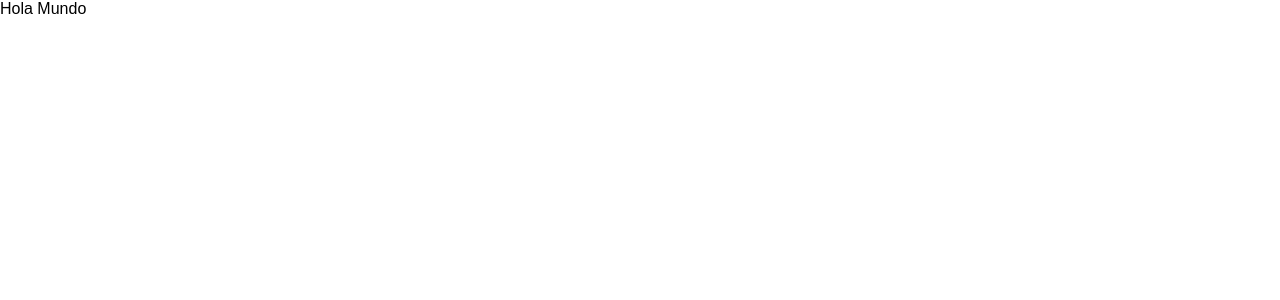
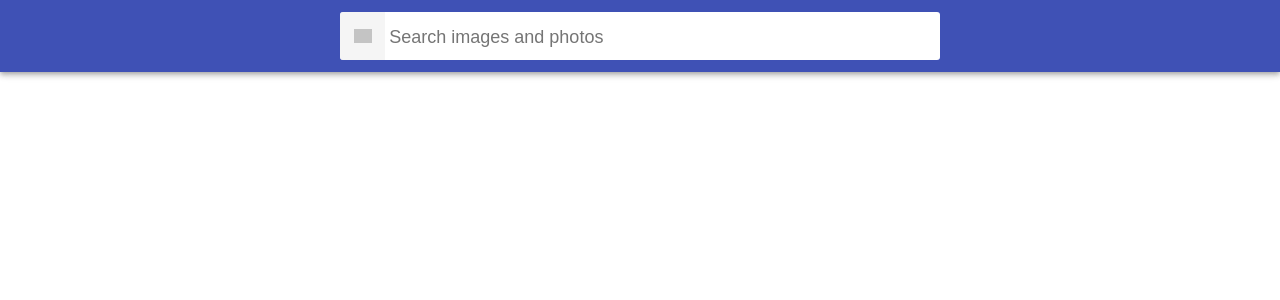
Before and after one commit to andysmokk/goit-react-hw-03-image-finder, a React (Create React App) app: page / in a window 1280 px wide. Shown: the top 300 px of the page. Built offline with nearby package versions, Linux system fonts and the light colour scheme; grey boxes are pictures that could not be loaded.

Commit message:
added API basic

```diff
--- a/src/App.js
+++ b/src/App.js
@@ -1,7 +1,26 @@
-// import './App.css';
+import React, { Component } from 'react';
+import './App.css';
 
-function App() {
-  return <div>Hola Mundo</div>;
+import Searchbar from './components/Searchbar/Searchbar';
+import ImageGallery from './components/ImageGallery/ImageGallery';
+
+class App extends Component {
+  state = {
+    imageName: '',
+  };
+  onSubmitForm = imageName => {
+    this.setState({ imageName });
+    console.log(imageName);
+  };
+
+  render() {
+    return (
+      <div>
+        <Searchbar onSubmit={this.onSubmitForm} />
+        <ImageGallery imageName={this.state.imageName} />
+      </div>
+    );
+  }
 }
 
 export default App;
--- a/src/components/ImageGallery/ImageGallery.jsx
+++ b/src/components/ImageGallery/ImageGallery.jsx
@@ -0,0 +1,15 @@
+import { Component } from 'react';
+import s from './ImageGallery.module.css';
+import ImageGalleryItem from '../ImageGalleryItem/ImageGalleryItem';
+
+class ImageGallery extends Component {
+  render() {
+    return (
+      <ul className={s.ImageGallery}>
+        <ImageGalleryItem imageName={this.props.imageName} />
+      </ul>
+    );
+  }
+}
+
+export default ImageGallery;
--- a/src/components/ImageGalleryItem/ImageGalleryItem.jsx
+++ b/src/components/ImageGalleryItem/ImageGalleryItem.jsx
@@ -0,0 +1,37 @@
+import { Component } from 'react';
+import s from './ImageGalleryItem.module.css';
+
+class ImageGalleryItem extends Component {
+  state = {
+    images: [],
+  };
+
+  componentDidUpdate(prevProps, prevState) {
+    if (prevProps.imageName !== this.props.imageName) {
+      fetch(
+        `https://pixabay.com/api/?q=${this.props.imageName}&page=1&key=23025169-5a1370e5bf826cff1ac1e8732&image_type=photo&orientation=horizontal&per_page=12`,
+      )
+        .then(response => response.json())
+        .then(images => this.setState({ images: images.hits }));
+    }
+  }
+
+  render() {
+    return (
+      <div>
+        {this.state.images.map(image => (
+          <li className={s.ImageGalleryItem} key={image.id}>
+            <img
+              src={image.webformatURL}
+              alt={image.tags}
+              className={s.ImageGalleryItemImage}
+            />
+            <h1>{this.props.imageName}</h1>
+          </li>
+        ))}
+      </div>
+    );
+  }
+}
+
+export default ImageGalleryItem;
--- a/src/components/Searchbar/Searchbar.jsx
+++ b/src/components/Searchbar/Searchbar.jsx
@@ -0,0 +1,60 @@
+import React, { Component } from 'react';
+import s from './Searchbar.module.css';
+
+class Searchbar extends Component {
+  state = {
+    imageName: '',
+  };
+
+  // componentDidMount() {
+  //   fetch(
+  //     `https://pixabay.com/api/?q=cat&page=1&key=23025169-5a1370e5bf826cff1ac1e8732&image_type=photo&orientation=horizontal&per_page=12`,
+  //   )
+  //     .then(response => response.json())
+  //     .then(images => this.setState({ images: images.hits }));
+  // }
+
+  onSubmitForm = e => {
+    e.preventDefault();
+
+    if (this.state.imageName.trim() === '') {
+      alert('введите что-то');
+      return;
+    }
+
+    this.props.onSubmit(this.state.imageName);
+    this.setState({ imageName: '' });
+  };
+
+  onChangeImageName = ({ target }) => {
+    const { name, value } = target;
+    // console.log('e.target.name:', name);
+    // console.log('e.target.value:', value);
+    this.setState({ [name]: value });
+  };
+
+  render() {
+    return (
+      <header className={s.Searchbar}>
+        <form className={s.SearchForm} onSubmit={this.onSubmitForm}>
+          <button type="submit" className={s.SearchFormButton}>
+            <span className={s.SearchFormButtonLabel}>Search</span>
+          </button>
+
+          <input
+            name="imageName"
+            value={this.state.imageName}
+            className={s.SearchFormInput}
+            type="text"
+            autoComplete="off"
+            autoFocus
+            placeholder="Search images and photos"
+            onChange={this.onChangeImageName}
+          />
+        </form>
+      </header>
+    );
+  }
+}
+
+export default Searchbar;
--- a/src/components/Searchbar/Searchbar.module.css
+++ b/src/components/Searchbar/Searchbar.module.css
@@ -0,0 +1,75 @@
+.Searchbar {
+  top: 0;
+  left: 0;
+  position: sticky;
+  z-index: 1100;
+  display: flex;
+  justify-content: center;
+  align-items: center;
+  min-height: 64px;
+  padding-right: 24px;
+  padding-left: 24px;
+  padding-top: 12px;
+  padding-bottom: 12px;
+  color: #fff;
+  background-color: #3f51b5;
+  box-shadow: 0px 2px 4px -1px rgba(0, 0, 0, 0.2),
+    0px 4px 5px 0px rgba(0, 0, 0, 0.14), 0px 1px 10px 0px rgba(0, 0, 0, 0.12);
+}
+
+.SearchForm {
+  display: flex;
+  align-items: center;
+  width: 100%;
+  max-width: 600px;
+  background-color: #fff;
+  border-radius: 3px;
+  overflow: hidden;
+}
+
+.SearchFormButton {
+  display: inline-block;
+  width: 48px;
+  height: 48px;
+  border: 0;
+  background-image: url('https://image.flaticon.com/icons/svg/149/149852.svg');
+  background-size: 40%;
+  background-repeat: no-repeat;
+  background-position: center;
+  opacity: 0.6;
+  transition: opacity 250ms cubic-bezier(0.4, 0, 0.2, 1);
+  cursor: pointer;
+  outline: none;
+}
+
+.SearchFormBbutton:hover {
+  opacity: 1;
+}
+
+.SearchFormButtonLabel {
+  position: absolute;
+  width: 1px;
+  height: 1px;
+  padding: 0;
+  overflow: hidden;
+  clip: rect(0, 0, 0, 0);
+  white-space: nowrap;
+  clip-path: inset(50%);
+  border: 0;
+}
+
+.SearchFormInput {
+  display: inline-block;
+  width: 100%;
+  font: inherit;
+  font-size: 20px;
+  border: none;
+  outline: none;
+  padding-left: 4px;
+  padding-right: 4px;
+}
+
+.SearchFormInput::placeholder {
+  font: inherit;
+  font-size: 18px;
+}
```
Also changed, not shown: src/services/imagesApi.js (added, +11 -0 lines).
